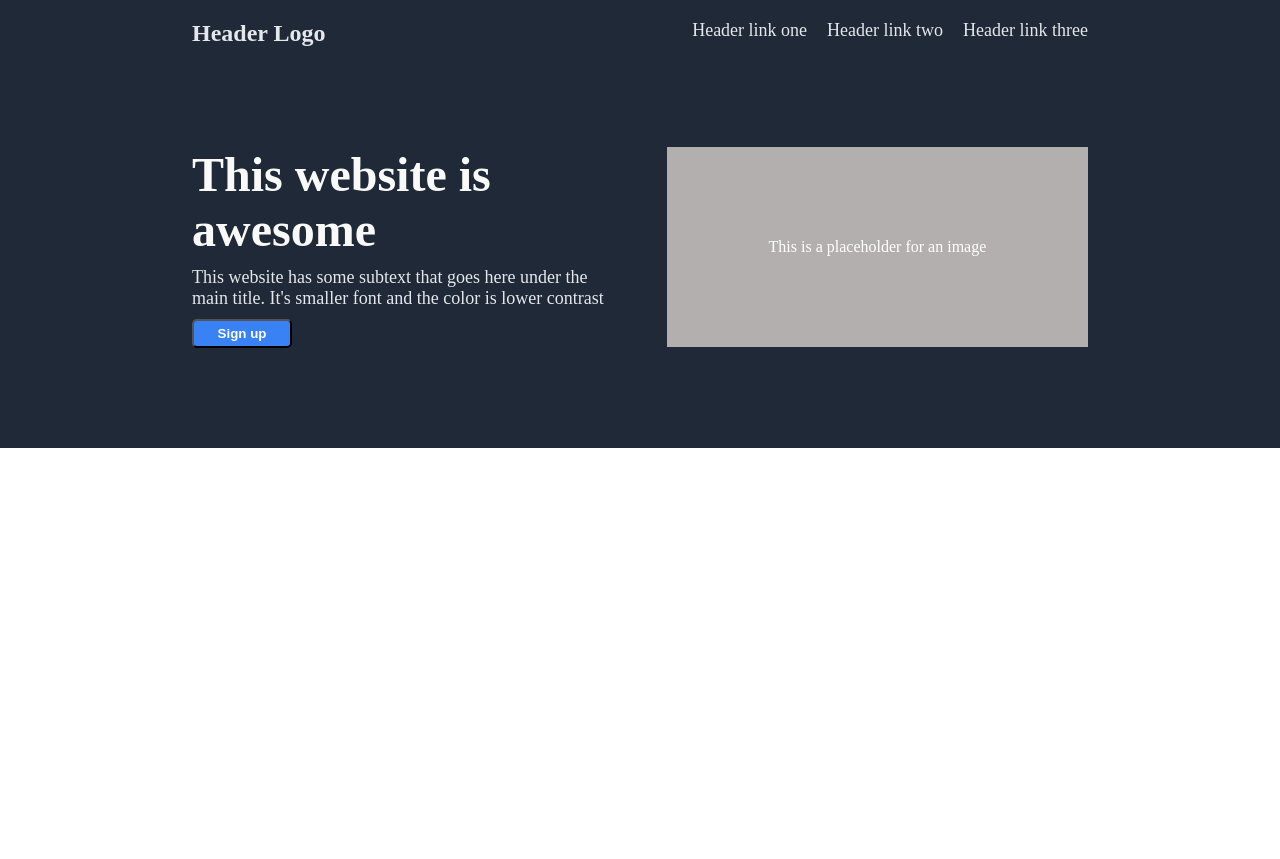
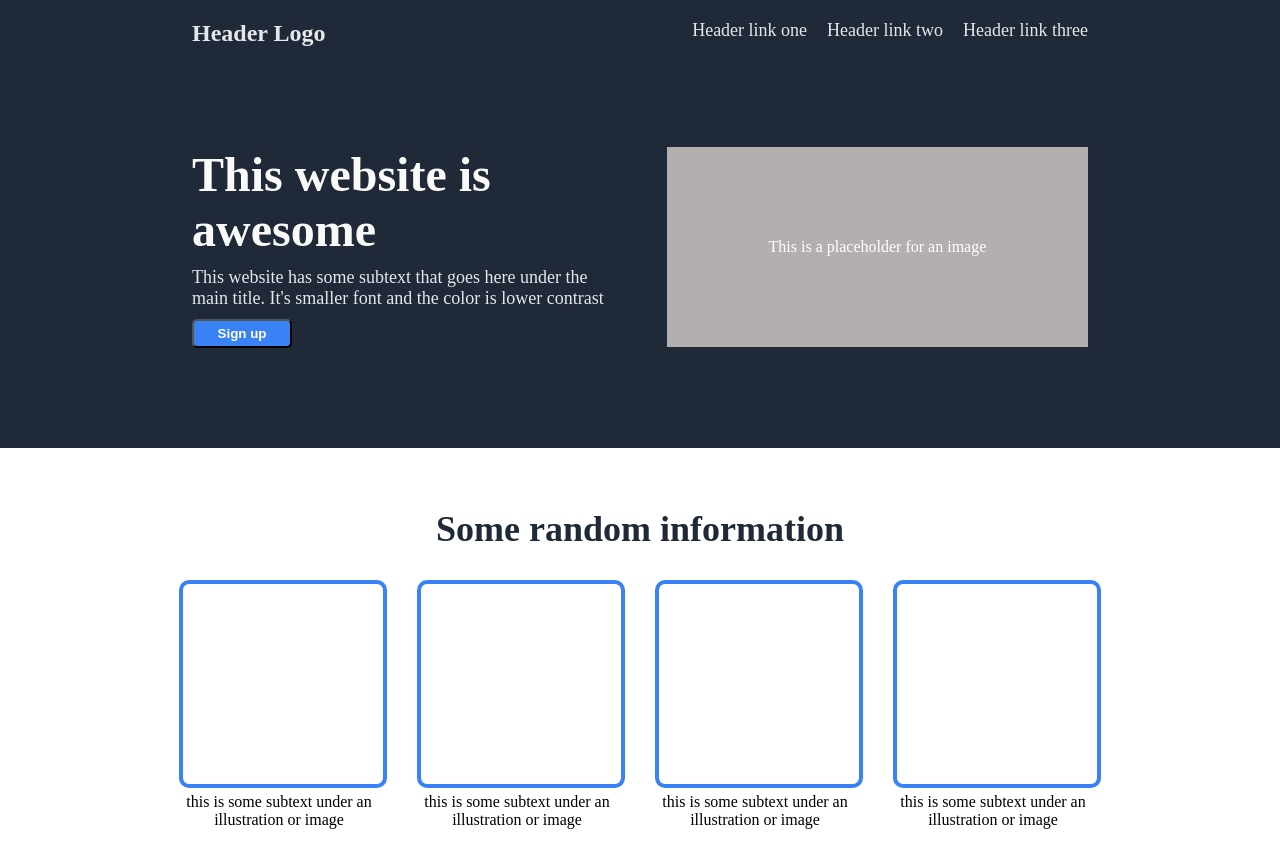
Before and after one commit to aymankhalildev/odin-landing-page, a plain HTML site: page index.html in a window 1280 px wide. Before the commit the page ends 800 px from the top, so only its background shows below. Drawn offline with Linux system fonts and the light colour scheme.

Commit message:
Add information section

```diff
--- a/index.html
+++ b/index.html
@@ -34,6 +34,28 @@
         </div>
 
     </div>
+    <div class="info-section">
+        <h2>Some random information</h2>
+        <div class="illustrations-container">
+            <div class="illustration">
+                <div class="illustration-img"></div>
+                <div class="illustration-desc">this is some subtext under an illustration or image</div>
+            </div>
+            <div class="illustration">
+                <div class="illustration-img"></div>
+                <div class="illustration-desc">this is some subtext under an illustration or image</div>
+            </div>
+            <div class="illustration">
+                <div class="illustration-img"></div>
+                <div class="illustration-desc">this is some subtext under an illustration or image</div>
+            </div>
+            <div class="illustration">
+                <div class="illustration-img"></div>
+                <div class="illustration-desc">this is some subtext under an illustration or image</div>
+            </div>
+        </div>
+    </div>
+
 
 </body>
 
--- a/style.css
+++ b/style.css
@@ -11,7 +11,6 @@
     flex-direction: column;
     padding: 0 15% 100px 15%;
     justify-content: space-between;
-    height: 30%;
     gap: 100px;
 
 }
@@ -73,3 +72,29 @@ button{
     padding: 5px 10px;
     font-weight: bolder;
 }
+.info-section{
+    padding: 30px;
+}
+.info-section h2{
+    color: #1f2937;
+    font-size: 36px;
+    font-weight: 900;
+    text-align: center;
+    margin: 30px;
+}
+.illustration-img{
+    width: 200px;
+    height: 200px;
+    border: 4px solid #3882f6;
+    border-radius: 10px;
+    margin-bottom: 5px;
+}
+.illustration-desc{
+    width: 200px;
+    text-align: center;
+}
+.illustrations-container{
+    display: flex;
+    justify-content: center;
+    gap: 30px;
+}
```
